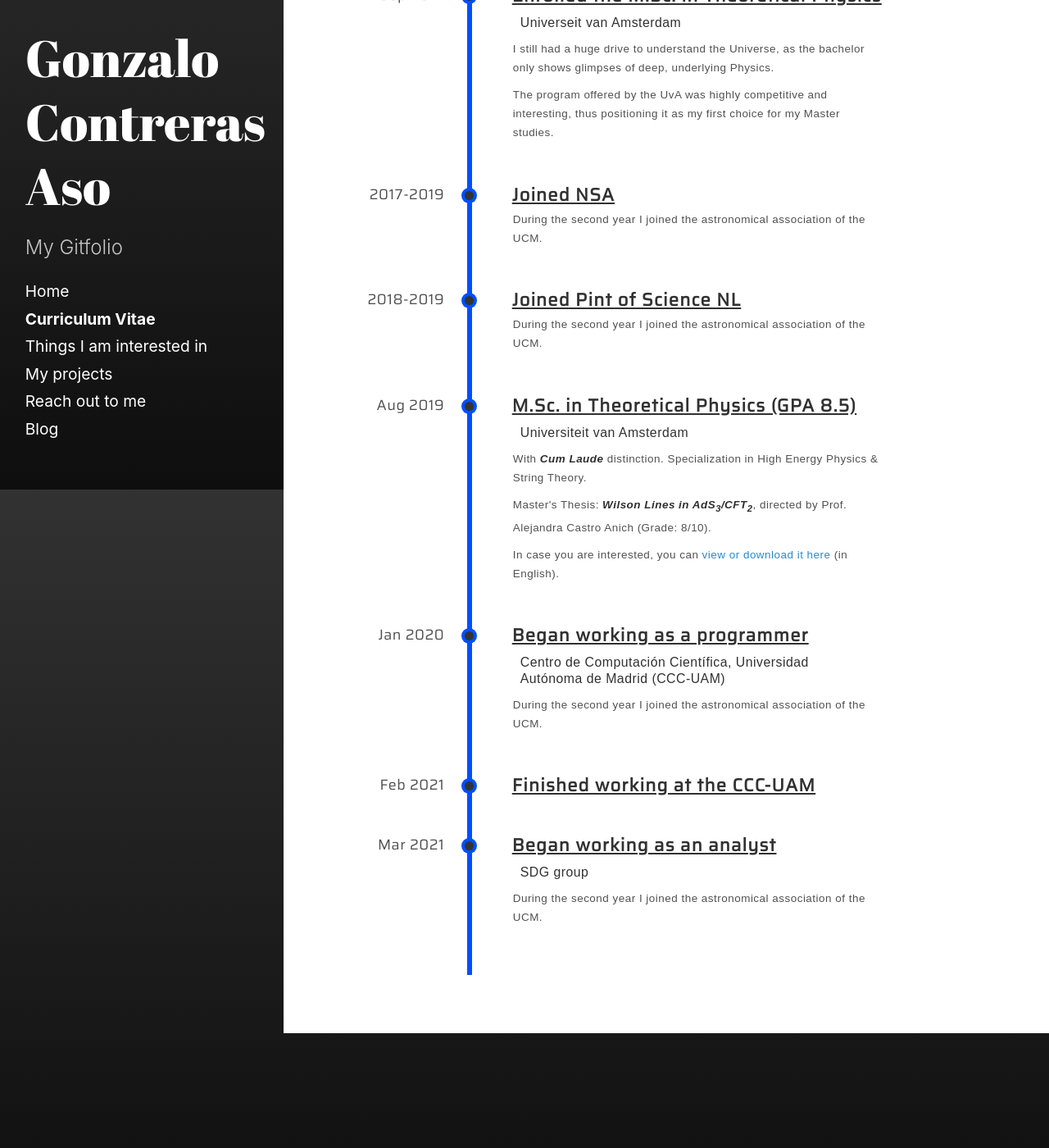
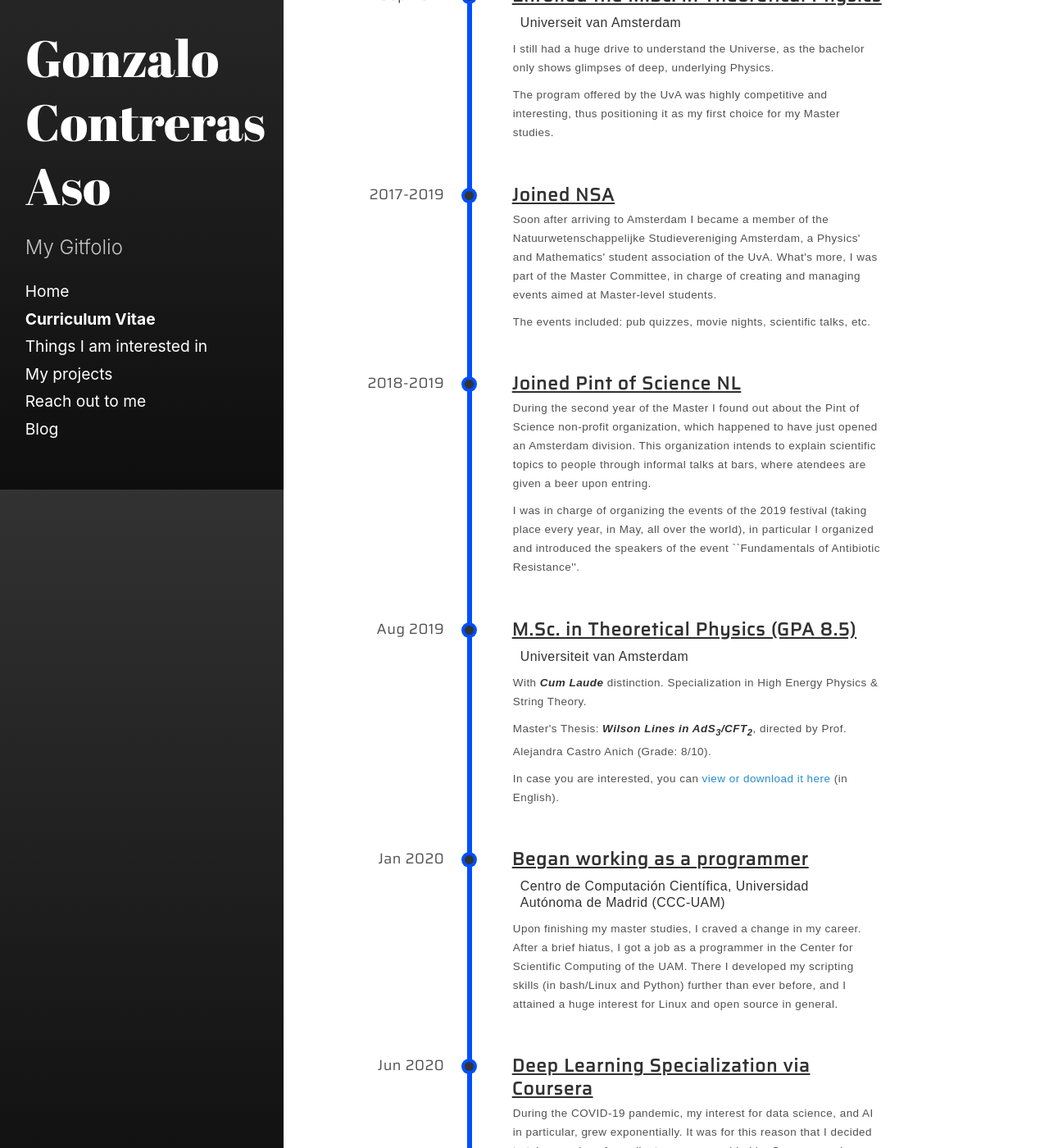
Before and after one commit to goznalo-git/portfolio, a Jekyll site: the page built from categories/aboutme.md, in a window 1280 px wide and 1400 px high, scrolled down 2103 px. Shown: the whole window at 82% size. Built offline with Jekyll 4.4.1, drawn with Linux system fonts in a browser that asks for light colours; some web fonts are replaced; before the commit the page ends 3363 px from its top, so only the background shows below that; some of the changed text lies outside the part shown.

Commit message:
more timeline, interests quote

```diff
--- a/categories/aboutme.md
+++ b/categories/aboutme.md
@@ -70,11 +70,13 @@ In case you're wondering, I designed it with _Overleaf_.
     </li>
     <li class="event" data-date="2017-2019">
       <h3>Joined NSA</h3>
-      <p>During the second year I joined the astronomical association of the UCM.</p>
+      <p>Soon after arriving to Amsterdam I became a member of the Natuurwetenschappelijke Studievereniging Amsterdam, a Physics' and Mathematics' student association of the UvA. What's more, I was part of the Master Committee, in charge of creating and managing events aimed at Master-level students.</p>
+      <p>The events included: pub quizzes, movie nights, scientific talks, etc.</p>
     </li>
     <li class="event" data-date="2018-2019">
       <h3>Joined Pint of Science NL</h3>
-      <p>During the second year I joined the astronomical association of the UCM.</p>
+      <p>During the second year of the Master I found out about the Pint of Science non-profit organization, which happened to have just opened an Amsterdam division. This organization intends to explain scientific topics to people through informal talks at bars, where atendees are given a beer upon entring.</p>
+      <p>I was in charge of organizing the events of the 2019 festival (taking place every year, in May, all over the world), in particular I organized and introduced the speakers of the event ``Fundamentals of Antibiotic Resistance''.</p>
     </li>
     <li class="event" data-date="Aug 2019">
       <h3>M.Sc. in Theoretical Physics (GPA 8.5)</h3>
@@ -86,7 +88,12 @@ In case you're wondering, I designed it with _Overleaf_.
     <li class="event" data-date="Jan 2020">
       <h3>Began working as a programmer</h3>
       <h4>Centro de Computación Científica, Universidad Autónoma de Madrid (CCC-UAM)</h4>
-      <p>During the second year I joined the astronomical association of the UCM.</p>
+      <p>Upon finishing my master studies, I craved a change in my career. After a brief hiatus, I got a job as a programmer in the Center for Scientific Computing of the UAM. There I developed my scripting skills (in bash/Linux and Python) further than ever before, and I attained a huge interest for Linux and open source in general.</p>
+    </li>
+    <li class="event" data-date="Jun 2020">
+      <h3>Deep Learning Specialization via Coursera</h3>
+      <p>During the COVID-19 pandemic, my interest for data science, and AI in particular, grew exponentially. It was for this reason that I decided to take a series of excellent courses provided by Coursera and deeplearning.ai, which taught me the fundamentals of Deep Learning (from basic Neural Networks to Convolutional or Recurrent ones).</p>
+      <p>In case you're interested, </p>
     </li>
     <li class="event" data-date="Feb 2021">
       <h3>Finished working at the CCC-UAM</h3>
@@ -94,7 +101,7 @@ In case you're wondering, I designed it with _Overleaf_.
     <li class="event" data-date="Mar 2021">
       <h3>Began working as an analyst</h3>
       <h4>SDG group</h4>
-      <p>During the second year I joined the astronomical association of the UCM.</p>
+      <p>One year after joining the CCC-UAM, I .</p>
     </li>
   </ul>
 </div>
--- a/index.html
+++ b/index.html
@@ -3,4 +3,6 @@ layout: default
 title: Home
 ---
 
+<h1 style=""> Let's try </h1>
+
 THIS IS READY FOR SOME FUN AND CREATIVITY
--- a/to_do.txt
+++ b/to_do.txt
@@ -6,3 +6,4 @@ Interests
 Projects
 Social networks - where to find me
 add favicons
+mobile version CSS
```
Also changed, not shown: categories/interests.md (+6 -3 lines).
